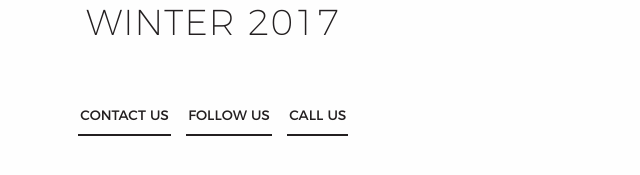
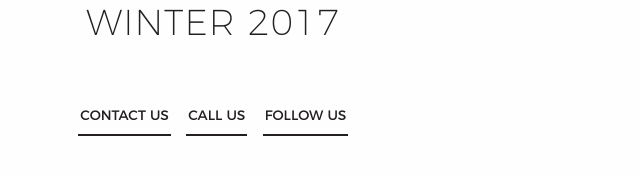
Before and after one commit to outspoke/rob-bowen-design, a Jekyll site: the page built from index.html, in a window 1280 px wide. Shown: the part 632-807 px from the top of the page, without its empty margins (0-640 px from the left). Built offline with Jekyll 4.4.1, drawn with Linux system fonts in a browser that asks for light colours; nearby versions of some CDN libraries; library files that are not in the unit come from our copies.

Commit message:
btn order

```diff
--- a/index.html
+++ b/index.html
@@ -34,8 +34,8 @@ layout: default
           <div class="cell shrink">
             <div class="button-group">
               <a class="button" href="mailto:shana@robbowendesign.com">Contact Us</a>
+              <a class="button" href="tel:7278228200">Call Us</a>
               <a class="button" target="_blank" href="https://www.instagram.com/robbowendesigngroup/">Follow Us</a>
-              <a class="button" href="tel:7278228200">Call Us</a>
             </div>
           </div>
           <div class="cell auto"></div>
```
